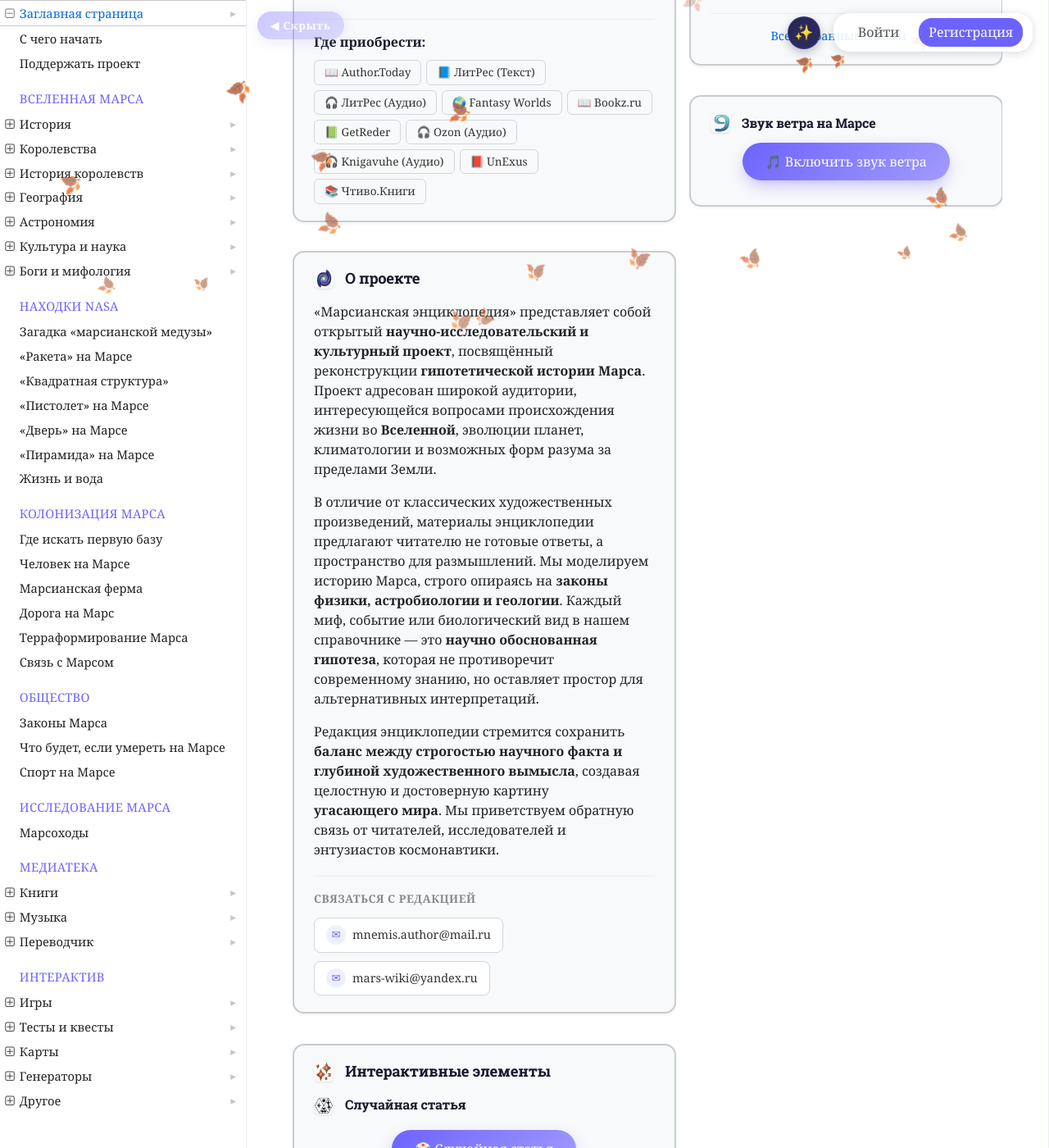
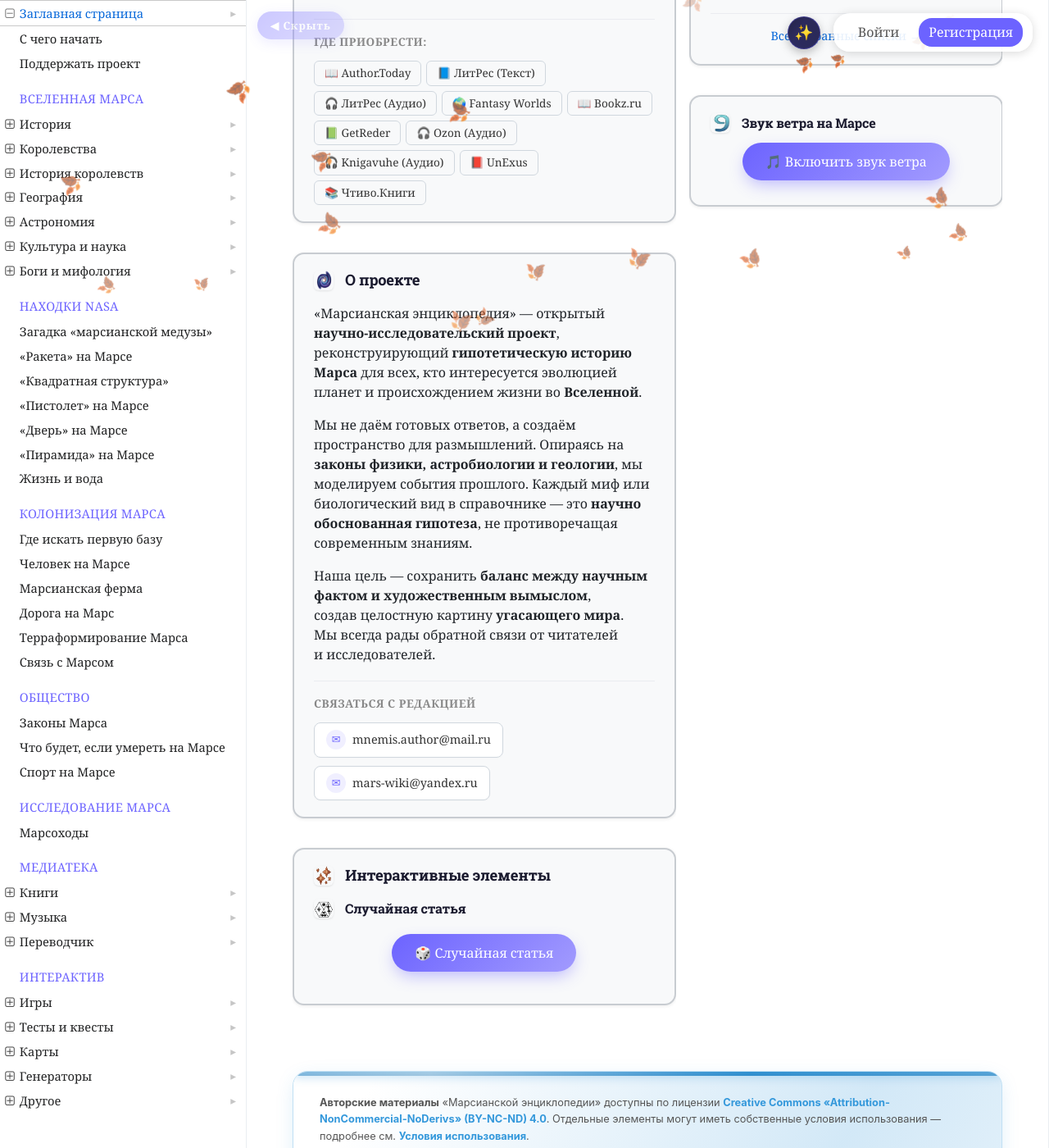
Before and after one commit to ivanhohlov14-bit/mars-encyclopedia, an MkDocs documentation site: the page built from docs/index.md, in a window 1280 px wide and 1400 px high, scrolled down 2808 px. Shown: the whole window at 82% size. Built offline with MkDocs 1.6.1, drawn with Linux system fonts in a browser that asks for light colours; nearby versions of some CDN libraries; a script that is not in the unit is left out.

Commit message:
Update index.md

```diff
--- a/docs/index.md
+++ b/docs/index.md
@@ -276,43 +276,54 @@ comments: false
     </table>
 
     <div style="margin-top: 20px; padding-top: 15px; border-top: 1px solid #eaecf0;">
-      <p style="font-weight: bold; color: #1a1a2e; margin-bottom: 10px;">Где приобрести:</p>
-      <style>
-        .compact-links { display: flex; flex-wrap: wrap; gap: 6px; }
-        .compact-links a {
-            display: inline-block; padding: 6px 12px; background: #f8f9fa;
-            border: 1px solid #d0d7de; border-radius: 6px;
-            font-size: 0.85rem; color: #333 !important; text-decoration: none;
-            transition: all 0.2s; line-height: 1.2;
-        }
-        .compact-links a:hover {
-            background: #f0f0ff; border-color: #6C63FF;
-            color: #6C63FF !important; transform: translateY(-1px);
-            box-shadow: 0 2px 6px rgba(108,99,255,0.15);
-        }
-      </style>
-      <div class="compact-links">
-        <a href="https://author.today/work/670144" target="_blank" rel="noopener">📖 Author.Today</a>
-        <a href="https://www.litres.ru/book/mnemis/pis-mo-iz-krasnoi-pyli-kniga-pervaia-atsidaliiskoe-more-74637094/" target="_blank" rel="noopener">📘 ЛитРес (Текст)</a>
-        <a href="https://www.litres.ru/audiobook/mnemis/acidaliyskoe-more-73934404/" target="_blank" rel="noopener">🎧 ЛитРес (Аудио)</a>
-        <a href="https://fantasy-worlds.ru/lib/id73005648" target="_blank" rel="noopener">🌍 Fantasy Worlds</a>
-        <a href="https://bookz.ru/authors/mnemis/book-pis-mo-iz-krasnoi-pyli-kniga-pervaia-atsidaliiskoe-more-74637094-1807814" target="_blank" rel="noopener">📖 Bookz.ru</a>
-        <a href="https://getreder.ru/book/atsidaliiskoe-more" target="_blank" rel="noopener">📗 GetReder</a>
-        <a href="https://www.ozon.ru/product/atsidaliyskoe-more-mnemis-elektronnaya-audiokniga-4419780470/" target="_blank" rel="noopener">🎧 Ozon (Аудио)</a>
-        <a href="https://knigavuhe.org/paid/book/acidalijjskoe-more/" target="_blank" rel="noopener">🎧 Knigavuhe (Аудио)</a>
-        <a href="https://unexus.ru/books/atsidaliyskoe-more" target="_blank" rel="noopener">📕 UnExus</a>
-        <a href="https://chtivo.net/catalog/uncategorized/pismo-iz-krasnoj-pyli-aczidalijskoe-more/" target="_blank" rel="noopener">📚 Чтиво.Книги</a>
-      </div>
-    </div>
+  <style>
+    .vip-contact-title {
+        font-size: 0.85rem;
+        color: #888;
+        text-transform: uppercase;
+        letter-spacing: 0.5px;
+        font-weight: 600;
+        margin-bottom: 12px;
+    }
+    .compact-links { display: flex; flex-wrap: wrap; gap: 6px; }
+    .compact-links a {
+        display: inline-block; padding: 6px 12px; background: #f8f9fa;
+        border: 1px solid #d0d7de; border-radius: 6px;
+        font-size: 0.85rem; color: #333 !important; text-decoration: none;
+        transition: all 0.2s; line-height: 1.2;
+    }
+    .compact-links a:hover {
+        background: #f0f0ff; border-color: #6C63FF;
+        color: #6C63FF !important; transform: translateY(-1px);
+        box-shadow: 0 2px 6px rgba(108,99,255,0.15);
+    }
+  </style>
+
+  <div class="vip-contact-title">Где приобрести:</div>
+
+  <div class="compact-links">
+    <a href="https://author.today/work/670144" target="_blank" rel="noopener">📖 Author.Today</a>
+    <a href="https://www.litres.ru/book/mnemis/pis-mo-iz-krasnoi-pyli-kniga-pervaia-atsidaliiskoe-more-74637094/" target="_blank" rel="noopener">📘 ЛитРес (Текст)</a>
+    <a href="https://www.litres.ru/audiobook/mnemis/acidaliyskoe-more-73934404/" target="_blank" rel="noopener">🎧 ЛитРес (Аудио)</a>
+    <a href="https://fantasy-worlds.ru/lib/id73005648" target="_blank" rel="noopener">🌍 Fantasy Worlds</a>
+    <a href="https://bookz.ru/authors/mnemis/book-pis-mo-iz-krasnoi-pyli-kniga-pervaia-atsidaliiskoe-more-74637094-1807814" target="_blank" rel="noopener">📖 Bookz.ru</a>
+    <a href="https://getreder.ru/book/atsidaliiskoe-more" target="_blank" rel="noopener">📗 GetReder</a>
+    <a href="https://www.ozon.ru/product/atsidaliyskoe-more-mnemis-elektronnaya-audiokniga-4419780470/" target="_blank" rel="noopener">🎧 Ozon (Аудио)</a>
+    <a href="https://knigavuhe.org/paid/book/acidalijjskoe-more/" target="_blank" rel="noopener">🎧 Knigavuhe (Аудио)</a>
+    <a href="https://unexus.ru/books/atsidaliyskoe-more" target="_blank" rel="noopener">📕 UnExus</a>
+    <a href="https://chtivo.net/catalog/uncategorized/pismo-iz-krasnoj-pyli-aczidalijskoe-more/" target="_blank" rel="noopener">📚 Чтиво.Книги</a>
+  </div>
+</div>
   </div>
 
-  <div class="vip-card vip-lazy">
+ <div class="vip-card vip-lazy">
     <h3><img src="assets/images/stickers/sticker-galaxy.png" class="vip-sticker" alt="" loading="lazy" decoding="async" width="24" height="24"> О проекте</h3>
-    <p>«Марсианская энциклопедия» представляет собой открытый <strong>научно-исследовательский и культурный проект</strong>, посвящённый реконструкции <strong>гипотетической истории Марса</strong>. Проект адресован широкой аудитории, интересующейся вопросами происхождения жизни во <strong>Вселенной</strong>, эволюции планет, климатологии и возможных форм разума за пределами Земли.</p>
 
-    <p>В отличие от классических художественных произведений, материалы энциклопедии предлагают читателю не готовые ответы, а пространство для размышлений. Мы моделируем историю Марса, строго опираясь на <strong>законы физики, астробиологии и геологии</strong>. Каждый миф, событие или биологический вид в нашем справочнике — это <strong>научно обоснованная гипотеза</strong>, которая не противоречит современному знанию, но оставляет простор для альтернативных интерпретаций.</p>
+    <p>«Марсианская энциклопедия» — открытый <strong>научно-исследовательский проект</strong>, реконструирующий <strong>гипотетическую историю Марса</strong> для всех, кто интересуется эволюцией планет и происхождением жизни во <strong>Вселенной</strong>.</p>
 
-    <p>Редакция энциклопедии стремится сохранить <strong>баланс между строгостью научного факта и глубиной художественного вымысла</strong>, создавая целостную и достоверную картину <strong>угасающего мира</strong>. Мы приветствуем обратную связь от читателей, исследователей и энтузиастов космонавтики.</p>
+    <p>Мы не даём готовых ответов, а создаём пространство для размышлений. Опираясь на <strong>законы физики, астробиологии и геологии</strong>, мы моделируем события прошлого. Каждый миф или биологический вид в справочнике — это <strong>научно обоснованная гипотеза</strong>, не противоречащая современным знаниям.</p>
+
+    <p>Наша цель — сохранить <strong>баланс между научным фактом и художественным вымыслом</strong>, создав целостную картину <strong>угасающего мира</strong>. Мы всегда рады обратной связи от читателей и исследователей.</p>
 
     <div style="margin-top: 20px; padding-top: 15px; border-top: 1px solid #eaecf0;">
       <style>
```
